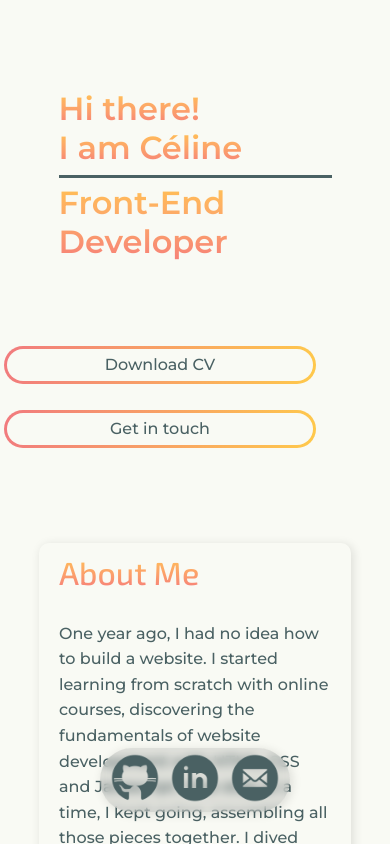
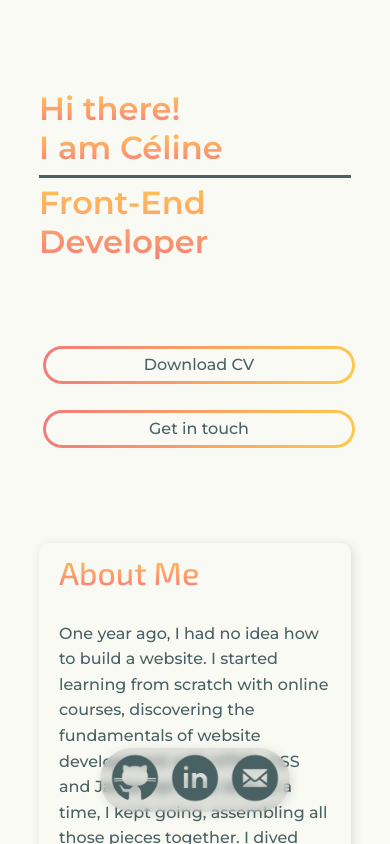
Before and after one commit to ocsiddisco/Portfolio-2023, a Next.js app: page / in a window 390 px wide. Shown: the top 844 px of the page. Built offline with nearby package versions, Linux system fonts and the light colour scheme.

Commit message:
fix buttons (2)

```diff
--- a/src/styles/globals.css
+++ b/src/styles/globals.css
@@ -105,7 +105,7 @@ header {
   display: flex;
   flex-direction: row;
   margin-bottom: 20px;
-  justify-items:center;
+  justify-content: center;
 
   @media (max-width: 450px) {
     display: flex;
@@ -153,6 +153,9 @@ header {
   position: relative;
   width: 70%;
   max-width: 700px;
+  @media (max-width: 450px) {
+    width: 80%;
+  }
 }
 .animated-title > div {
   height: 50%;
@@ -164,7 +167,7 @@ header {
   font-size: 2rem;
   padding: 2vmin 0;
   position: absolute;
-  @media (min-width: 900px) {
+  @media (min-width: 700px) {
     font-size: 2.5rem;
   }
 
```
